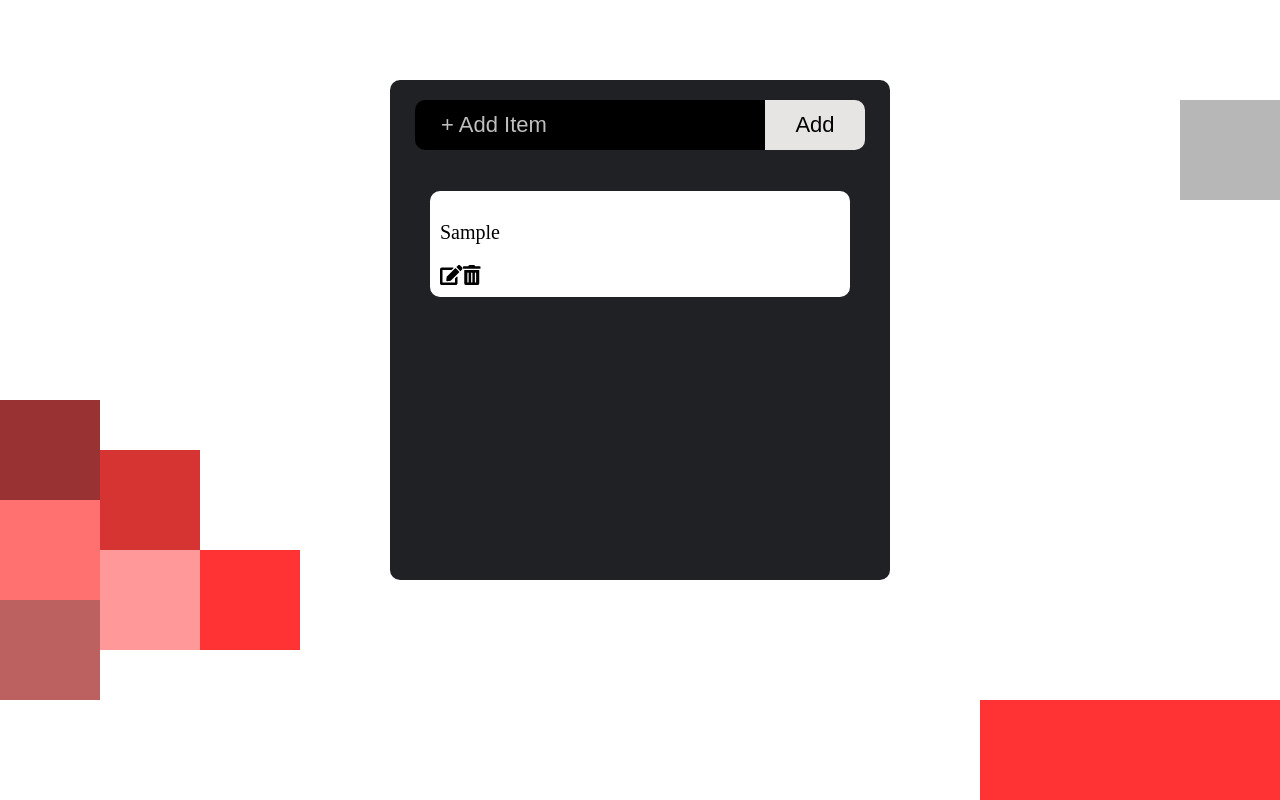
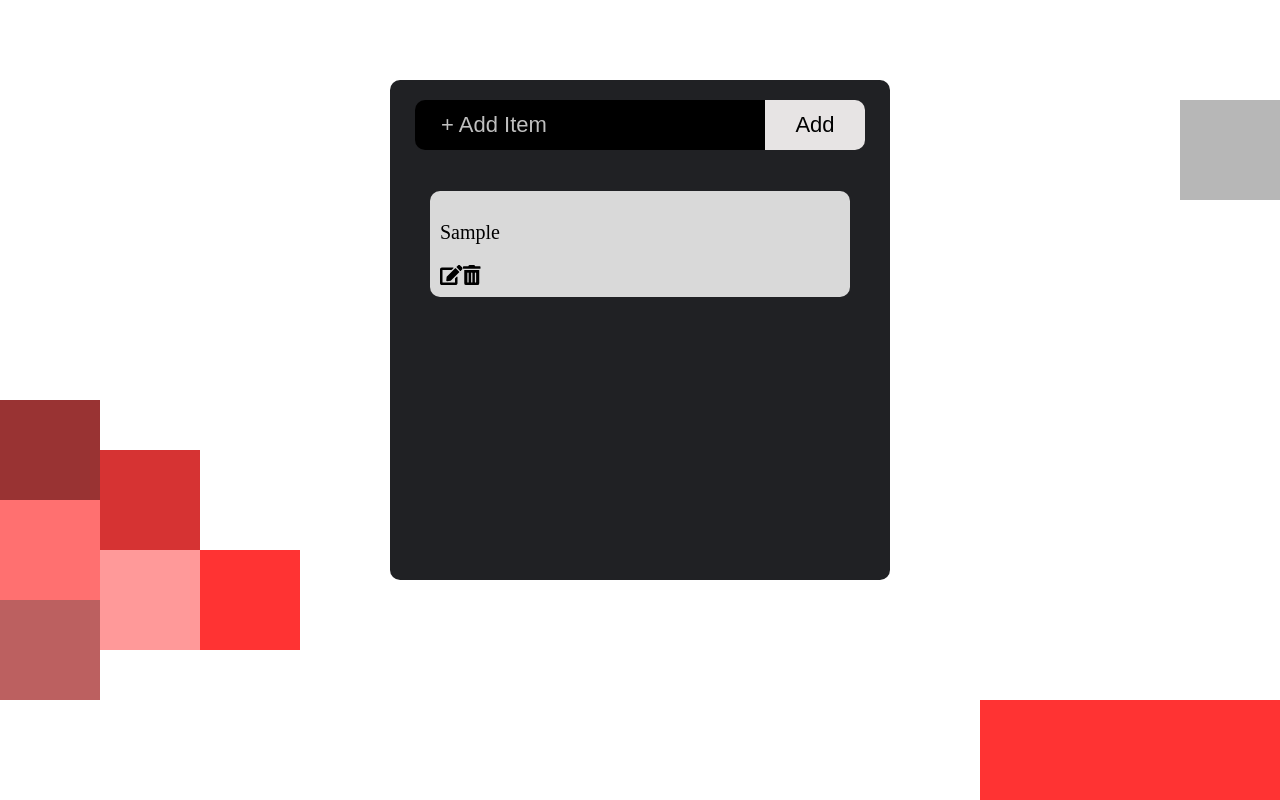
Before and after one commit to achint-bansal/TODO_APP, a React (Create React App) app: page / in a window 1280 px wide. Both pictures are taken after typing "Sample" into the empty fields and a click on the button "Add". Built offline with nearby package versions, Linux system fonts and the light colour scheme.

Commit message:
Alternate background color of task rows

```diff
--- a/src/App.js
+++ b/src/App.js
@@ -4,8 +4,7 @@ import { FontAwesomeIcon } from "@fortawesome/react-fontawesome";
 import {
   faTrashAlt,
   faEdit,
-  faTick,
-  faCheck,
+  faCheckSquare,
 } from "@fortawesome/free-solid-svg-icons";
 
 export default class App extends Component {
@@ -30,14 +29,11 @@ export default class App extends Component {
         edit: false,
       },
     });
-    // console.log(this.state.item.key);
   }
 
   addItem(input, e) {
     e.preventDefault();
     if (input) {
-      // let listArray = this.state.list;
-      // listArray.push(input);
       const newItem = this.state.item;
       if (newItem.text !== "") {
         const list = [...this.state.list, newItem];
@@ -86,11 +82,9 @@ export default class App extends Component {
     this.setState({ list: list });
   }
   updateItem(updatedInput, i) {
-    // console.log("key is "+i);
     const list = this.state.list;
     list.map((current) => {
       if (current.key === i) {
-        // console.log(current.key);
         current.inputItem = updatedInput;
       }
     });
@@ -98,22 +92,28 @@ export default class App extends Component {
       list: list,
     });
   }
-  itemColorchange = (e) => {
-    if (e.type === "mouseenter") {
-      e.target.style.background = "#d9d9d9";
-    }
-    if (e.type === "mouseleave") {
-      e.target.style.background = "white";
-    }
-  };
-  itemColorchangeInput = (e) => {
-    if (e.type === "mouseenter") {
-      e.target.style.background = "transparent";
-    }
-    if (e.type === "mouseleave") {
-      e.target.style.background = "transparent";
-    }
-  };
+  alternateColor(i) {
+    if (i % 2 === 0) return "#d9d9d9";
+    else return "white";
+  }
+  // itemColorchange = (e,i) => {
+  //   if (e.type === "mouseenter") {
+  //     e.target.style.background = "#d9d9d9";
+  //   }
+  //   if (e.type === "mouseleave") {
+  //     // e.target.style.background = "white";
+  //     // this.alternateColor(i);
+
+  //   }
+  // };
+  // itemColorchangeInput = (e) => {
+  //   if (e.type === "mouseenter") {
+  //     e.target.style.background = "transparent";
+  //   }
+  //   if (e.type === "mouseleave") {
+  //     e.target.style.background = "transparent";
+  //   }
+  // };
 
   render() {
     return (
@@ -140,8 +140,8 @@ export default class App extends Component {
               key={item.key}
               onMouseEnter={this.itemColorchange}
               onMouseLeave={this.itemColorchange}
+              style={{ backgroundColor: this.alternateColor(i) }}
             >
-              {/* {item.inputItem} */}
               {this.state.item.edit ? (
                 <Fragment>
                   <input
@@ -152,7 +152,7 @@ export default class App extends Component {
                     onMouseLeave={this.itemColorchangeInput}
                   />
                   <FontAwesomeIcon
-                    icon={faCheck}
+                    icon={faCheckSquare}
                     onClick={() => this.saveItem(item.key)}
                   />
                 </Fragment>
```
